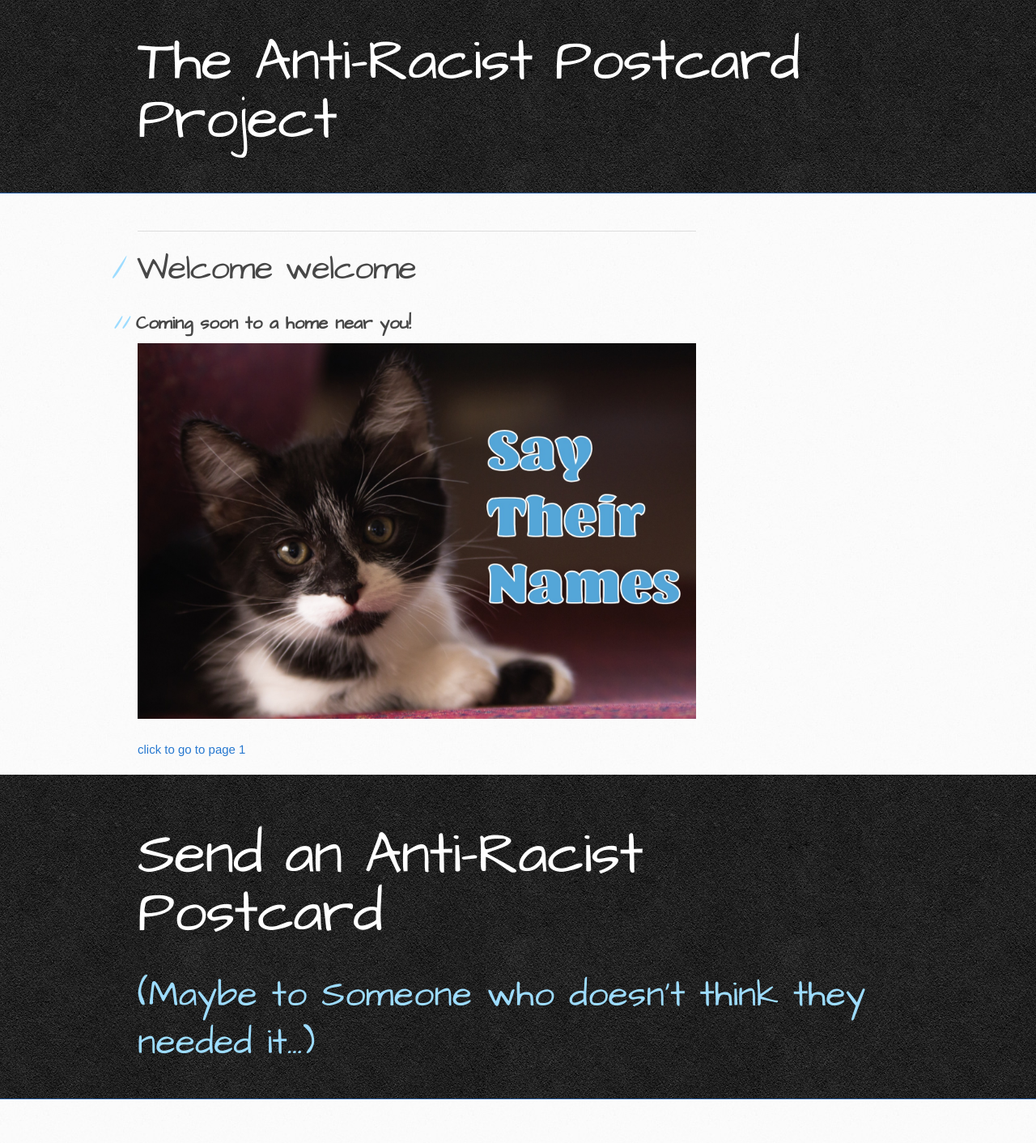
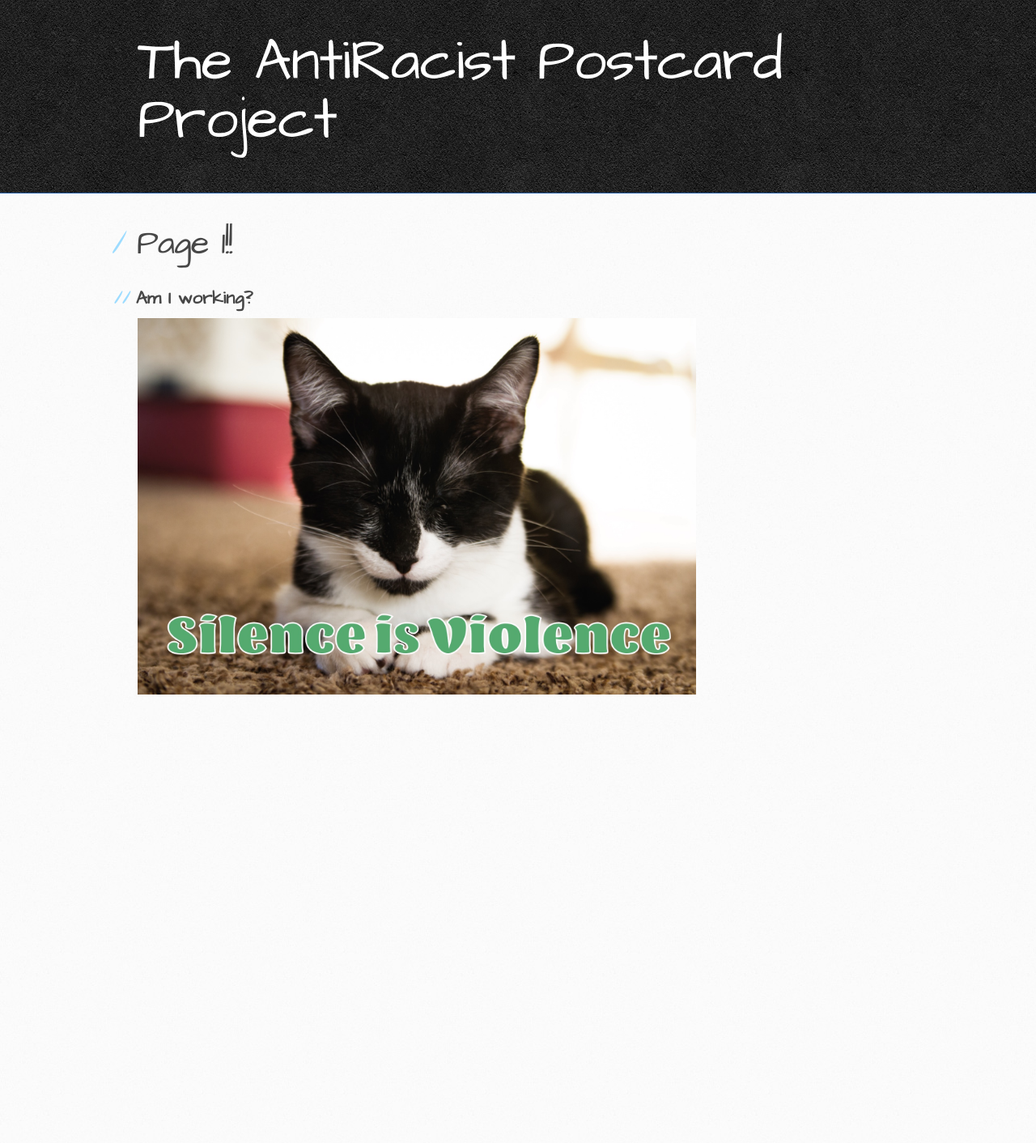
Before and after one commit to mir-lab/AntiRacistPostcardProject, a Jekyll site: the page built from docs/index.md, in a window 1280 px wide. Shown: the whole page at 81% size. Built offline with Jekyll 4.4.1, drawn with Linux system fonts in a browser that asks for light colours; our own code applies the rules of GitHub Pages for plain Markdown files; the repository's description, which GitHub fills in, is left out; after the commit the page ends 907 px from its top, so only the background shows below that.

Commit message:
debugging

```diff
--- a/docs/index.md
+++ b/docs/index.md
@@ -1,8 +1,18 @@
 ---
+layout: content
+title: new page
+---
+# Page 1!!
+
+## Am I working?
+
+![](assets/imgs/card-2.jpg)
+
+<!-- ---
 # Welcome welcome
 
 ## Coming soon to a home near you!
 
 ![](assets/imgs/card-1.jpg)
 
-[click to go to page 1](/pages/page-1)
+[click to go to page 1](/pages/page-1) -->
```
